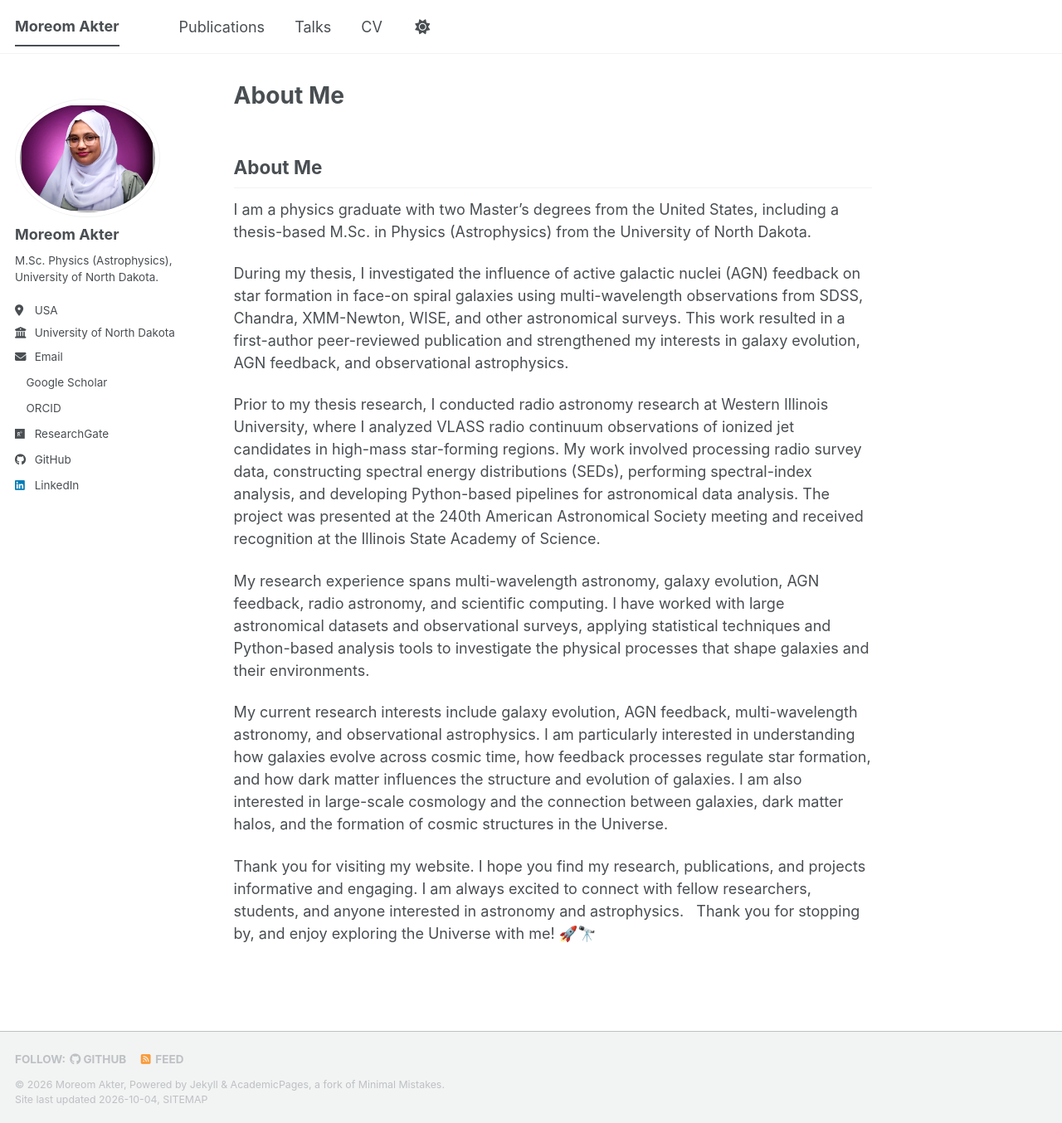
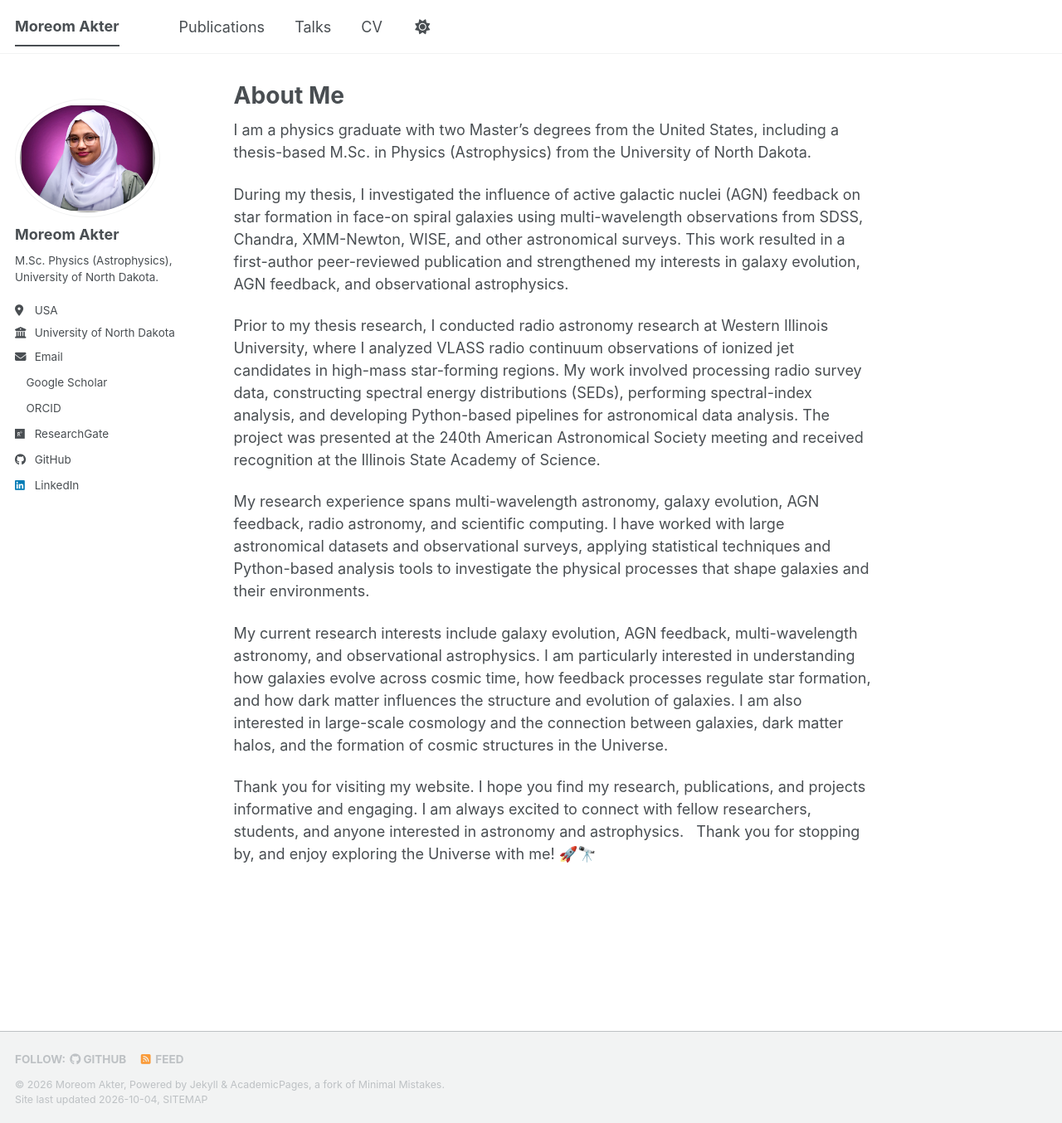
Before and after one commit to Moreom/Moreom.github.io, a Jekyll site: the page built from _pages/about.md, in a window 1280 px wide and 1354 px high. Shown: the whole window at 83% size. Built offline with Jekyll 4.4.1, drawn with Linux system fonts in a browser that asks for light colours; a style sheet for code colours, icons or effects is not loaded; our own code applies the rules of GitHub Pages for plain Markdown files.

Commit message:
Update about.md

```diff
--- a/_pages/about.md
+++ b/_pages/about.md
@@ -1,13 +1,11 @@
 ---
 permalink: /
-title:
+title: About Me
 author_profile: true
 redirect_from:
   - /about/
   - /about.html
 ---
-
-## About Me
 
 I am a physics graduate with two Master's degrees from the United States, including a thesis-based M.Sc. in Physics (Astrophysics) from the University of North Dakota.
 
```
